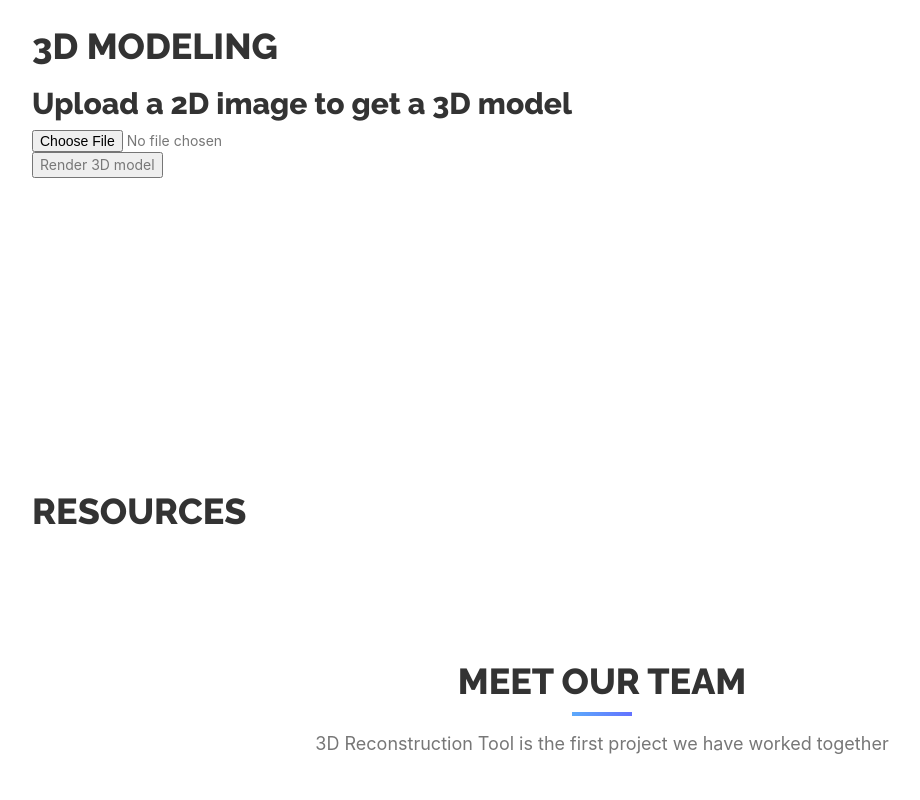
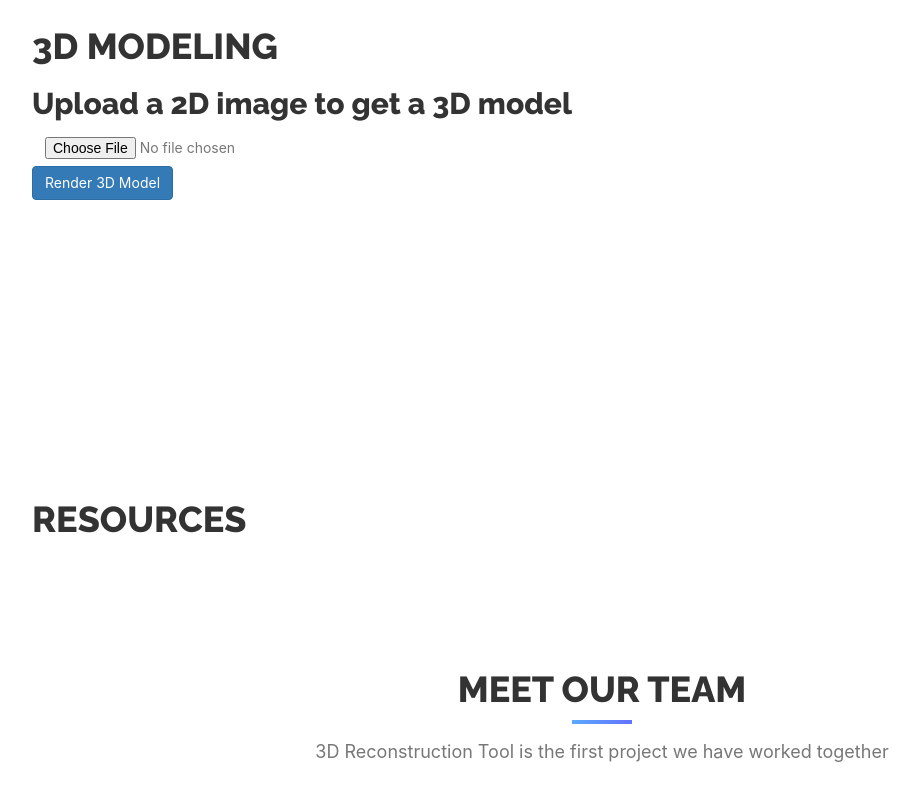
Before and after one commit to tuyenphk/3D-RECONSTRUCTION-TOOL, a React (Create React App) app in the folder client/: page / in a window 1280 px wide. Shown: the part 1351-2151 px from the top of the page, without its empty margins (38-958 px from the left). Built offline with nearby package versions, Linux system fonts and the light colour scheme.

Commit message:
button choose file to upload

```diff
--- a/client/package.json
+++ b/client/package.json
@@ -6,8 +6,10 @@
     "@testing-library/jest-dom": "^4.2.4",
     "@testing-library/react": "^9.5.0",
     "@testing-library/user-event": "^7.2.1",
+    "axios": "^0.20.0",
     "react": "^16.13.1",
     "react-dom": "^16.13.1",
+    "react-images-upload": "^1.2.8",
     "react-scripts": "3.4.3"
   },
   "scripts": {
--- a/client/public/index.html
+++ b/client/public/index.html
@@ -14,7 +14,7 @@
   <link href="https://fonts.googleapis.com/css?family=Open+Sans:300,400,600,700" rel="stylesheet">
   <link href="https://fonts.googleapis.com/css?family=Lato:400,700" rel="stylesheet">
   <link href="https://fonts.googleapis.com/css?family=Raleway:300,400,500,600,700,800,900" rel="stylesheet">
-    <title> A React Landing Page Template</title>
+    <title> 3D RECONSTRUCTION TOOL</title>
     <meta name="description" content="">
   <meta name="author" content="@Issaafalkattan">
   </head>
--- a/client/src/components/modeling.jsx
+++ b/client/src/components/modeling.jsx
@@ -1,6 +1,17 @@
 import React, {Component} from 'react';
+import axios from 'axios'
+export class modeling extends Component {
+  state={
+    selectedFile: null
+  }
 
-export class modeling extends Component {
+  fileChangedHandler = event => {
+    this.setState({
+      selectedFile: event.target.files[0]
+    })
+  }
+
+  uploadHandler
   render(){
     return (
       <div id="modeling">
@@ -10,17 +21,11 @@ export class modeling extends Component {
               <div className="about-text">
                 <h2>3D MODELING</h2>
                 <h3>Upload a 2D image to get a 3D model</h3>
-                <div className="previewComponent">
-                  <form onSubmit={(e)=>this._handleSubmit(e)}>
-                    <input className="fileInput"
-                      type="file"
-                      onChange={(e)=>this._handleImageChange(e)} />
-                    <button className="submitButton"
-                      type="submit"
-                      onClick={(e)=>this._handleSubmit(e)}>Render 3D model</button>
-                  </form>
+                <input className="btn btn-secondary" type="file" onChange={this.fileChangedHandler} />
 
-                </div>
+                <button className="btn btn-primary" ng-click="showConfirm() " ng-if="fileName.length > 0" id="renderButton">
+                  Render 3D Model
+                </button>
 
               </div>
             </div>
```
Also changed, not shown: 2 other files (tests, documents, lock files or other folders).
